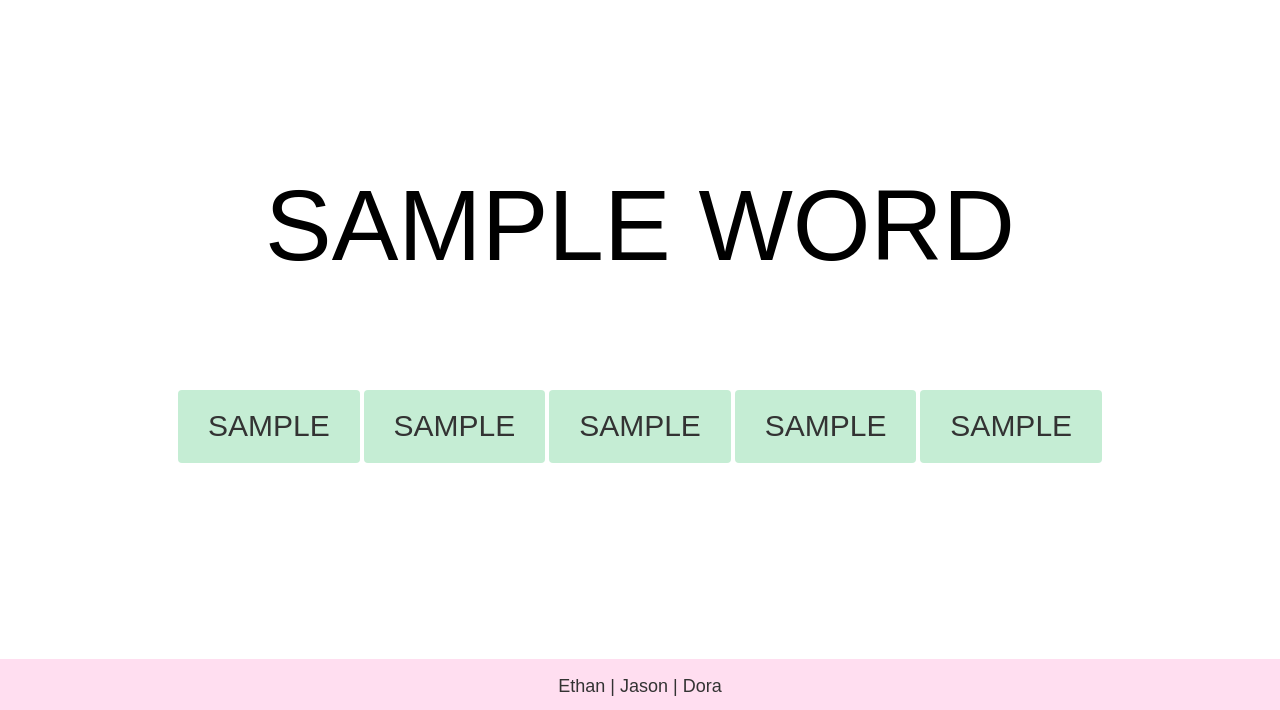
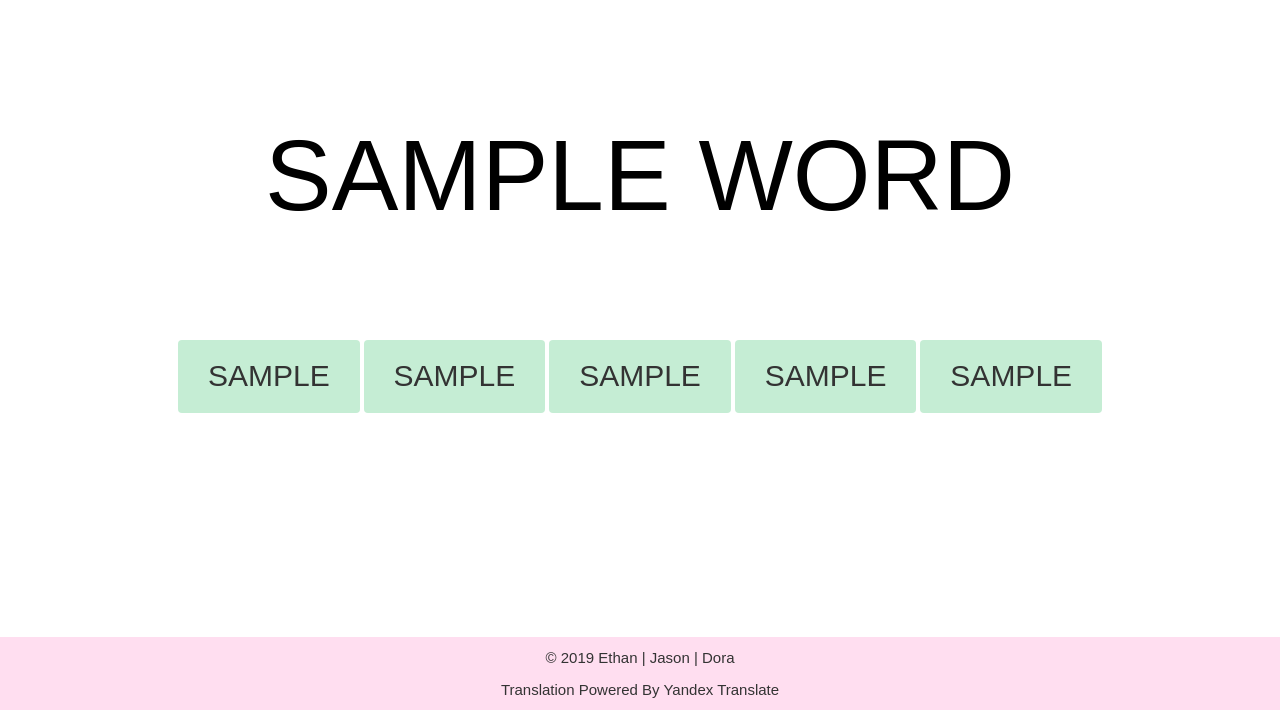
Before and after one commit to ethanshen18/language-game, a Flask app: template templates/question.html in a window 1280 px wide. Shown: the part 90-800 px from the top of the page. Run offline with Flask 2, Linux system fonts and the light colour scheme; the template is opened without the code that fills it: most values are stand-ins (such as "Sample title", 1, 10 or a date in 2020); some libraries are stand-ins or nearby versions; some web fonts are replaced.

Commit message:
Finalized Version

```diff
--- a/main.py
+++ b/main.py
@@ -16,6 +16,7 @@ def page():
 	words = file.readlines()
 	file.close()
 
+	global key
 	key = words[random.randint(0, len(words))]
 	op1 = words[random.randint(0, len(words))]
 	op2 = words[random.randint(0, len(words))]
@@ -31,33 +32,35 @@ def page():
 	if correct == 4: op4 = key
 	if correct == 5: op5 = key
 
-	return flask.render_template('question.html', word = YandexTranslate(readKey()).translate(key, lang)['text'][0],
-		op1 = op1, op2 = op2, op3 = op3, op4 = op4, op5 = op5)
+	global translation
+	translation = YandexTranslate(readKey()).translate(key, lang)['text'][0]
+
+	return flask.render_template('question.html', word = translation, op1 = op1, op2 = op2, op3 = op3, op4 = op4, op5 = op5)
 
 @app.route("/option1/", methods=['POST'])
 def option1():
-	if correct == 1: return flask.render_template('result.html', word='CORRECT');
-	return flask.render_template('result.html', word='WRONG');
+	if correct == 1: return flask.render_template('result.html', word = 'CORRECT', answer = key, original = translation);
+	return flask.render_template('result.html', word = 'WRONG', answer = key, original = translation);
 
 @app.route("/option2/", methods=['POST'])
 def option2():
-	if correct == 2: return flask.render_template('result.html', word='CORRECT');
-	return flask.render_template('result.html', word='WRONG');
+	if correct == 2: return flask.render_template('result.html', word = 'CORRECT', answer = key, original = translation);
+	return flask.render_template('result.html', word = 'WRONG', answer = key, original = translation);
 
 @app.route("/option3/", methods=['POST'])
 def option3():
-	if correct == 3: return flask.render_template('result.html', word='CORRECT');
-	return flask.render_template('result.html', word='WRONG');
+	if correct == 3: return flask.render_template('result.html', word = 'CORRECT', answer = key, original = translation);
+	return flask.render_template('result.html', word = 'WRONG', answer = key, original = translation);
 
 @app.route("/option4/", methods=['POST'])
 def option4():
-	if correct == 4: return flask.render_template('result.html', word='CORRECT');
-	return flask.render_template('result.html', word='WRONG');
+	if correct == 4: return flask.render_template('result.html', word = 'CORRECT', answer = key, original = translation);
+	return flask.render_template('result.html', word = 'WRONG', answer = key, original = translation);
 
 @app.route("/option5/", methods=['POST'])
 def option5():
-	if correct == 5: return flask.render_template('result.html', word='CORRECT');
-	return flask.render_template('result.html', word='WRONG');
+	if correct == 5: return flask.render_template('result.html', word = 'CORRECT', answer = key, original = translation);
+	return flask.render_template('result.html', word = 'WRONG', answer = key, original = translation);
 
 @app.route("/next/", methods=['POST'])
 def next():
--- a/templates/question.html
+++ b/templates/question.html
@@ -58,7 +58,7 @@
 			font-size: 100px;
 			text-transform: uppercase;
 			text-align: center;
-			padding-top: 150px;
+			padding-top: 100px;
 			padding-bottom: 100px;
 		}
 
@@ -102,8 +102,8 @@
 			left: 0;
 			bottom: 0;
 			width: 100%;
-			font-size: 18px;
-			padding-top: 15px;
+			font-size: 15px;
+			padding-top: 10px;
 		}
 
 		@media screen and (max-width: 767px) {
@@ -124,12 +124,20 @@
 			<ul class="nav navbar-nav">
 				<li class="dropdown"><a class="dropdown-toggle" data-toggle="dropdown" href="#">Language<span class="caret"></span></a>
 					<ul class="dropdown-menu">
+						<li><a href="#">English</a></li>
 						<li><a href="#">French</a></li>
+						<li><a href="#">Chinese</a></li>
+						<li><a href="#">Japanese</a></li>
+						<li><a href="#">Korean</a></li>
+						<li><a href="#">German</a></li>
+						<li><a href="#">Italian</a></li>
 					</ul>
 				</li>
 				<li class="dropdown"><a class="dropdown-toggle" data-toggle="dropdown" href="#">Level<span class="caret"></span></a>
 					<ul class="dropdown-menu">
-						<li><a href="#">5 Options</a></li>
+						<li><a href="#">Level 1</a></li>
+						<li><a href="#">Level 2</a></li>
+						<li><a href="#">Level 3</a></li>
 					</ul>
 				</li>
 			</ul>
@@ -160,7 +168,8 @@
 	</div>
 
 	<footer class="container-fluid text-center">
-		<p>Ethan | Jason | Dora</p>
+		<p>&copy; 2019 Ethan | Jason | Dora</p>
+		<p>Translation Powered By Yandex Translate</p>
 	</footer>
 </body>
 </html>
```
Also changed, not shown: templates/result.html (+15 -4 lines).
